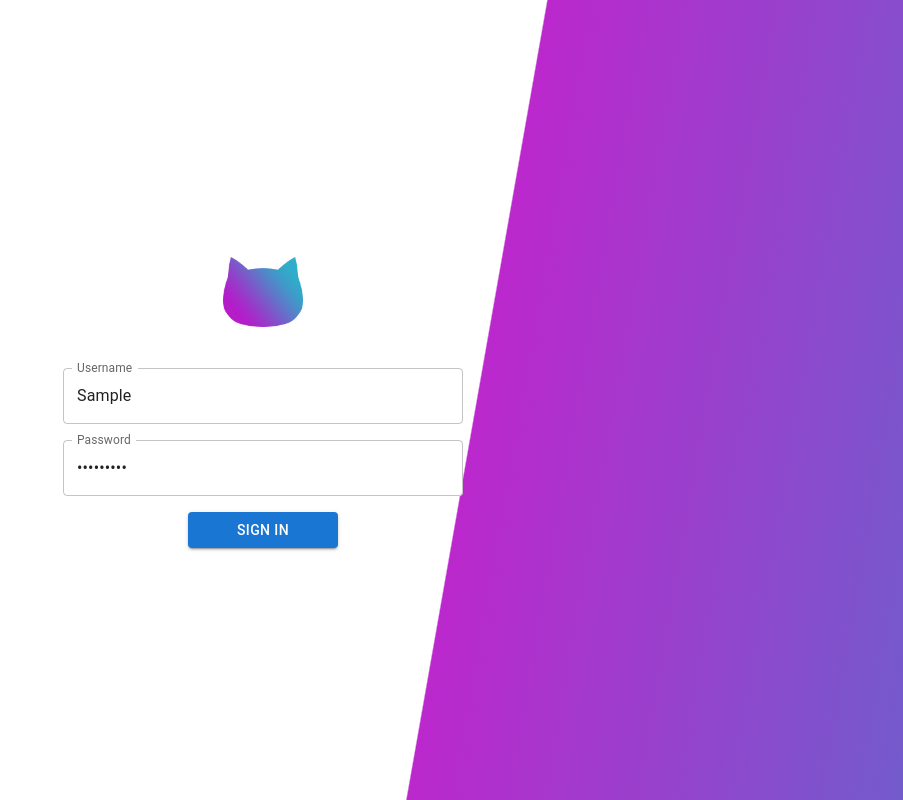
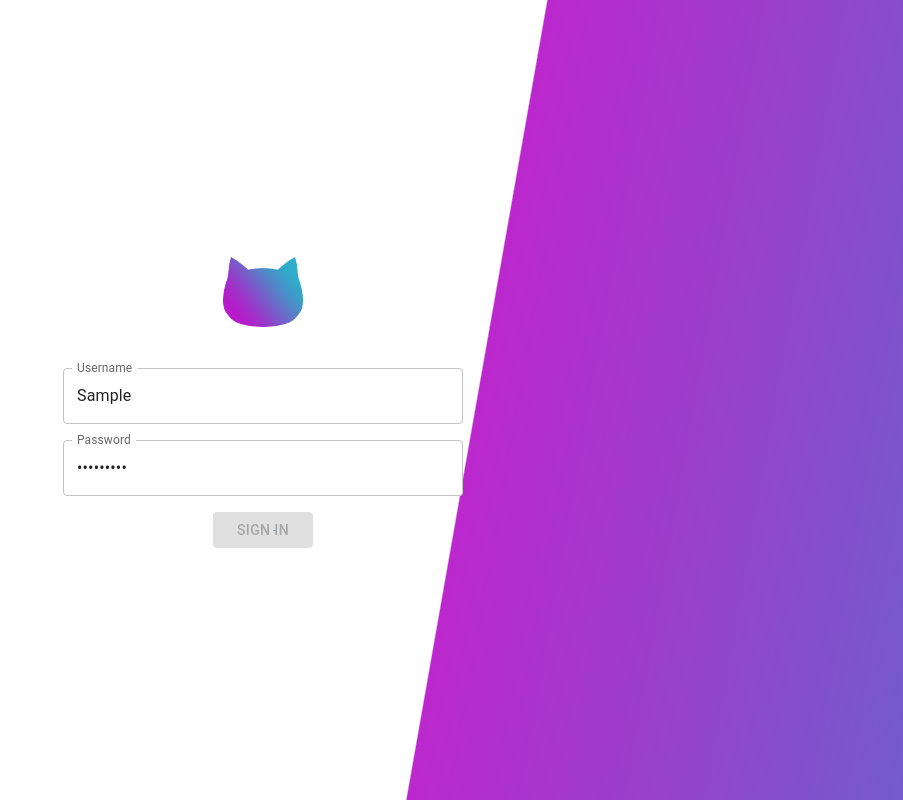
Before and after one commit to TamasStieber/zserbo-frontend, a Next.js app: page /login in a window 1280 px wide. Both pictures are taken after typing "Sample", "Sample123" into the empty fields and a click on the button "SIGN IN". Shown: the whole page, without its empty margins (377-1280 px from the left). Built offline with nearby package versions, Linux system fonts and the light colour scheme; no server answers.

Commit message:
feat(login/index.tsx): Add spinner to login button

```diff
--- a/pages/login/index.tsx
+++ b/pages/login/index.tsx
@@ -8,6 +8,7 @@ import {
   Typography,
   IconButton,
   InputAdornment,
+  CircularProgress,
 } from '@mui/material';
 import { ToastContainer, toast } from 'react-toastify';
 import 'react-toastify/dist/ReactToastify.css';
@@ -17,13 +18,14 @@ import PetsIcon from '@mui/icons-material/Pets';
 import styles from '../../styles/Home.module.css';
 import Image from 'next/image';
 import { WhiteBackgroundTextField } from '@/components/CustomMUIElements';
+import { useRouter } from 'next/router';
 
 type TokenResponseType = { token: string };
 
 const showToastMessage = () => {
   toast.error('Invalid username or password', {
     position: 'top-right',
-    autoClose: 5000,
+    autoClose: 3000,
     hideProgressBar: false,
     closeOnClick: true,
     pauseOnHover: true,
@@ -39,7 +41,10 @@ const validationSchema = yup.object({
 });
 
 const LoginForm = () => {
+  const router = useRouter();
+
   const [isVisible, setIsVisible] = useState<boolean>(false);
+  const [loading, setLoading] = useState<boolean>(false);
 
   const formik = useFormik({
     initialValues: {
@@ -50,6 +55,7 @@ const LoginForm = () => {
     validationSchema: validationSchema,
 
     onSubmit: async (values) => {
+      setLoading(true);
       const loginBody = JSON.stringify({
         username: values.username,
         password: values.password,
@@ -60,13 +66,17 @@ const LoginForm = () => {
         body: loginBody,
         headers: { 'Content-Type': 'application/json' },
       });
+
       const responseBody: TokenResponseType = await login.json();
 
       if (responseBody.token !== undefined) {
         localStorage.setItem('jwtToken', responseBody.token || '');
-        window.location.href = '/';
+        // window.location.href = '/';
+        router.push('/');
+        setLoading(false);
       } else {
         showToastMessage();
+        setLoading(false);
       }
     },
   });
@@ -129,13 +139,36 @@ const LoginForm = () => {
             //   ),
             // }}
           />
-          <Button
+
+          {/* <Button
             sx={{ marginTop: 2, width: 150, alignSelf: 'center' }}
             variant='contained'
             type='submit'
           >
             Sign In
-          </Button>
+          </Button> */}
+          <Box sx={{ mt: 2, position: 'relative' }}>
+            <Button
+              variant='contained'
+              disabled={loading}
+              type='submit'
+              sx={{ width: 100 }}
+            >
+              Sign In
+            </Button>
+            {loading && (
+              <CircularProgress
+                size={24}
+                sx={{
+                  position: 'absolute',
+                  top: '50%',
+                  left: '50%',
+                  marginTop: '-12px',
+                  marginLeft: '-12px',
+                }}
+              />
+            )}
+          </Box>
         </Box>
         <ToastContainer />
       </div>
```
